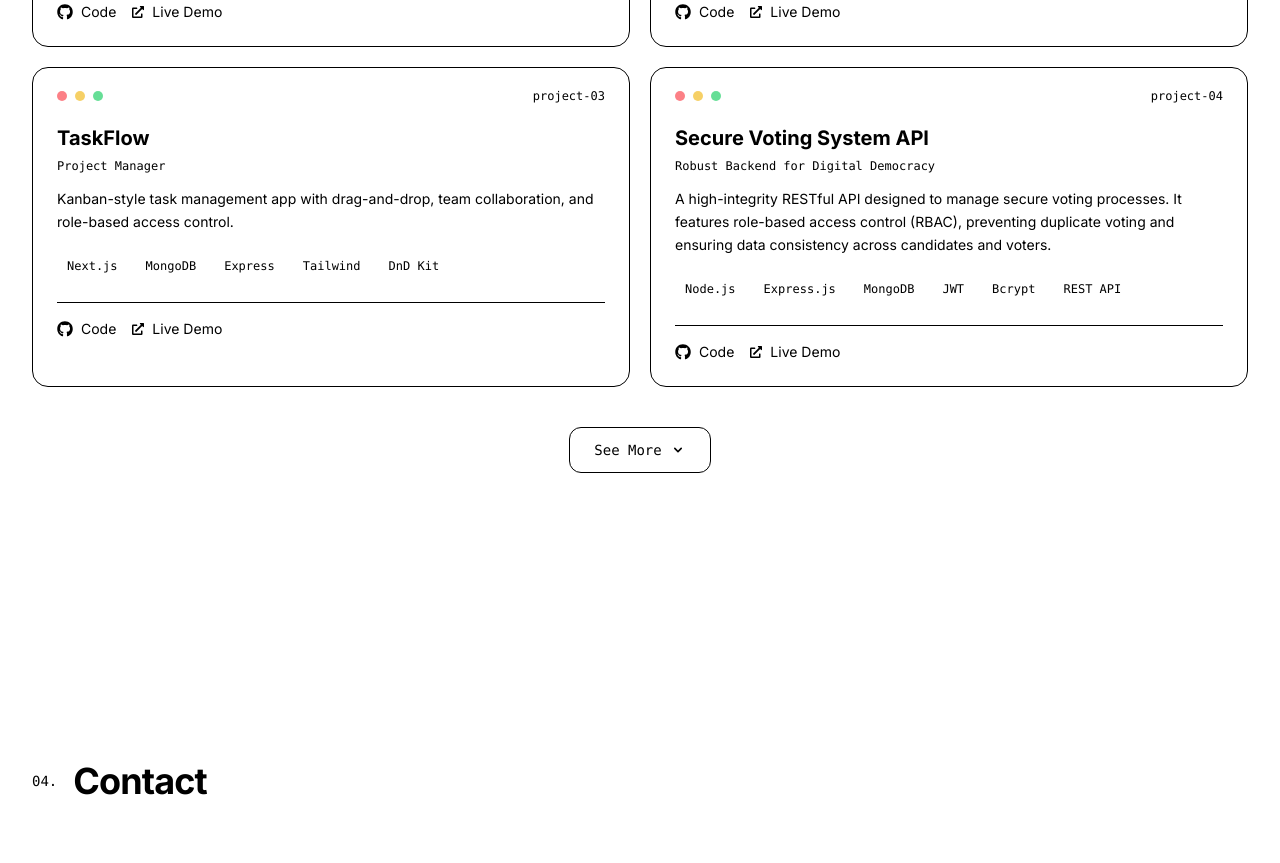
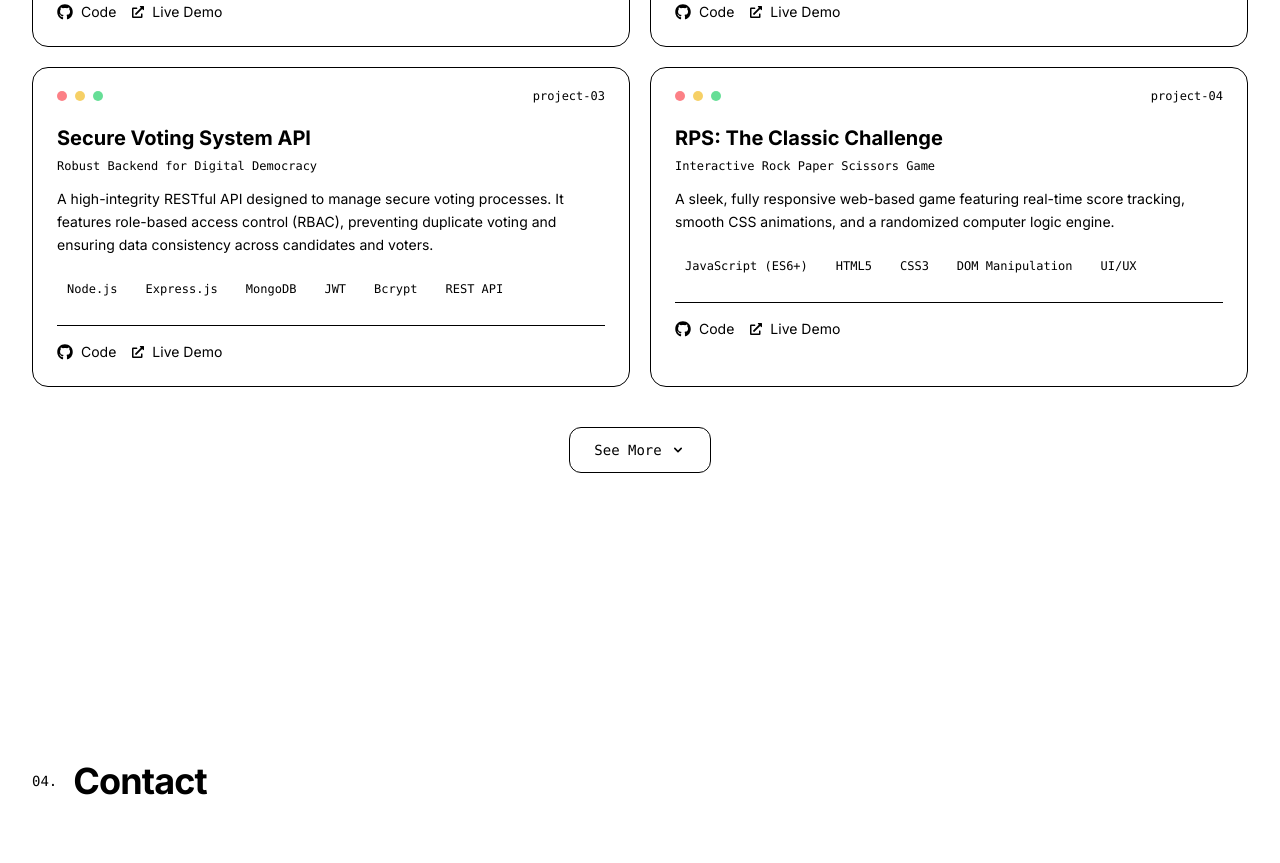
Before and after one commit to deepguchhait1/portfolio, a React (Vite) app: page / in a window 1280 px wide. Shown: the part 2920-3783 px from the top of the page. Built offline with nearby package versions, Linux system fonts and the light colour scheme.

Commit message:
Remove TaskFlow project from Projects list
Removed TaskFlow project entry from Projects component.

```diff
--- a/src/components/Projects.jsx
+++ b/src/components/Projects.jsx
@@ -20,14 +20,6 @@ const PROJECTS = [
   link: 'https://frontend-chat-app-sigma.vercel.app/',
   github: 'https://github.com/deepguchhait1/Batchit.git',
 },
-  {
-    title: 'TaskFlow',
-    subtitle: 'Project Manager',
-    desc: 'Kanban-style task management app with drag-and-drop, team collaboration, and role-based access control.',
-    tags: ['Next.js', 'MongoDB', 'Express', 'Tailwind', 'DnD Kit'],
-    link: '#',
-    github: '#',
-  },
  {
   title: 'Secure Voting System API',
   subtitle: 'Robust Backend for Digital Democracy',
```
